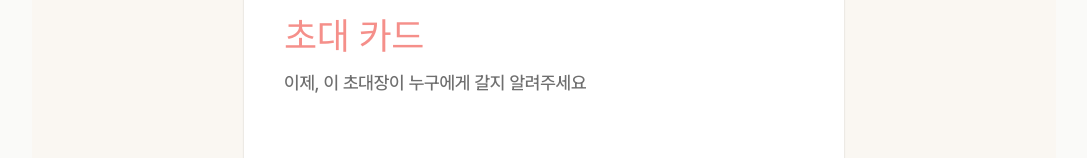
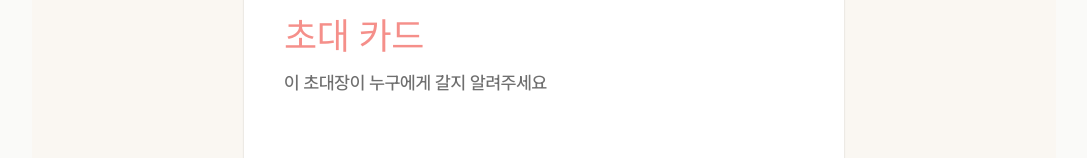
Before and after one commit to Leeseoleem/my-little-birthday-party, a React (Vite) app: page /creator/info in a window 1280 px wide. Shown: the part 179-337 px from the top of the page, without its empty margins (96-1183 px from the left). Built offline with nearby package versions, Linux system fonts and the light colour scheme; a web font is replaced by a local one.

Commit message:
chore: 텍스트 수정

```diff
--- a/src/features/creator/components/InvitationCreateCard.tsx
+++ b/src/features/creator/components/InvitationCreateCard.tsx
@@ -30,7 +30,7 @@ const InvitationCreateCard = ({
     <PinCardLayout
       titleProps={{
         title: "초대 카드",
-        subTitle: "이제, 이 초대장이 누구에게 갈지 알려주세요",
+        subTitle: "이 초대장이 누구에게 갈지 알려주세요",
       }}
     >
       <TextFormField
```
